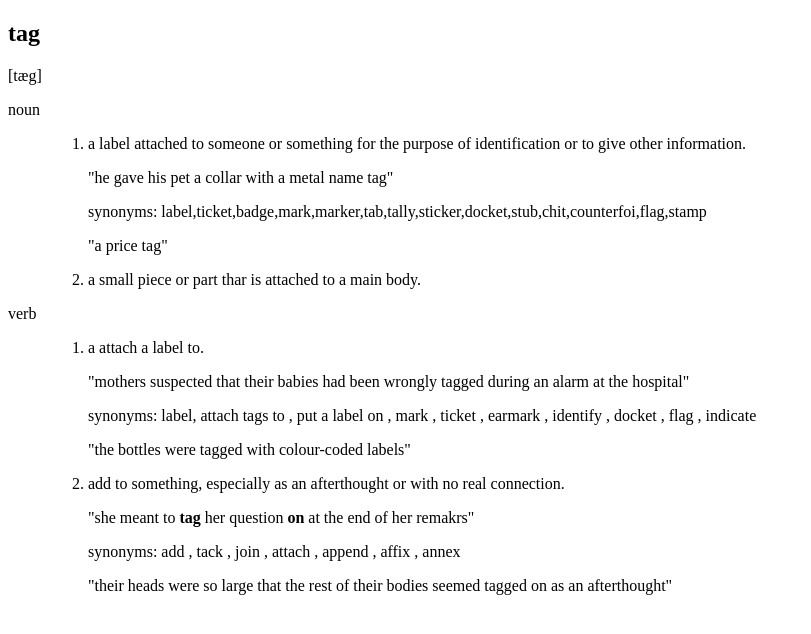
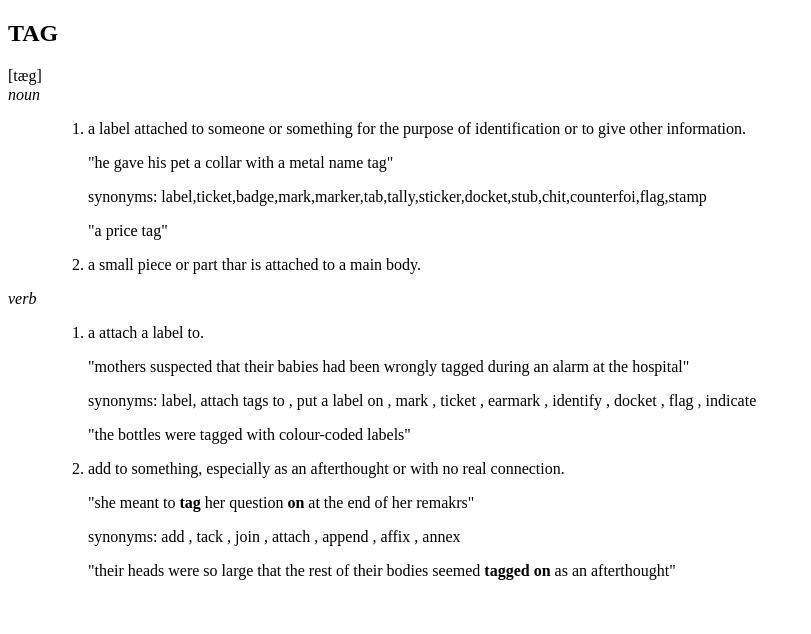
Before and after one commit to Sorokin1989/HTML, a plain HTML site: page index3.html in a window 1280 px wide. Shown: the whole page, without its empty margins (0-811 px from the left). Drawn offline with Linux system fonts and the light colour scheme.

Commit message:
homework 2.0

```diff
--- /dev/null
+++ b/index3.css
@@ -0,0 +1,15 @@
+h2{
+    text-transform: uppercase;
+}
+
+.one-text{
+margin-bottom: -15px;
+}
+
+.two-text{
+    margin-bottom: 15px;
+}
+
+dt{
+    font-style: italic;
+}
--- a/index3.html
+++ b/index3.html
@@ -5,17 +5,18 @@
     <meta charset="UTF-8">
     <meta name="viewport" content="width=device-width, initial-scale=1.0">
     <title>Document</title>
+    <link rel="stylesheet" href="./index3.css">
 </head>
 
 <body>
 
     <h2>tag</h2>
-    <p>&#91;t&aeligg&#93;</p>
+    <p class="one-text">&#91;t&aeligg&#93;</p>
     <dl>
-        <dt>noun</dt>
+        <dt class="two-text">noun</dt>
         <dd>
             <ol>
-                <li> a label attached to someone or something for the purpose of identification or to give other
+                <li > a label attached to someone or something for the purpose of identification or to give other
                     information.
                     <p> "he gave his pet a collar with a metal name tag"</p>
                     <p> synonyms:
@@ -26,8 +27,10 @@
             </ol>
         </dd>
     </dl>
+
     <dl>
-        <dt>verb</dt>
+        <dt><p>verb</p></dt>
+
         <dd>
             <ol>
                 <li>a attach a label to.</li>
@@ -38,7 +41,7 @@
                 <li>add to something, especially as an afterthought or with no real connection.</li>
                 <p>"she meant to <b>tag</b> her question <b>on</b> at the end of her remakrs"</p>
                 <p>synonyms: add , tack , join , attach , append , affix , annex</p>
-                <p>"their heads were so large that the rest of their bodies seemed tagged on as an afterthought"</p>
+                <p>"their heads were so large that the rest of their bodies seemed <b>tagged on</b> as an afterthought"</p>
 
             </ol>
         </dd>
```
